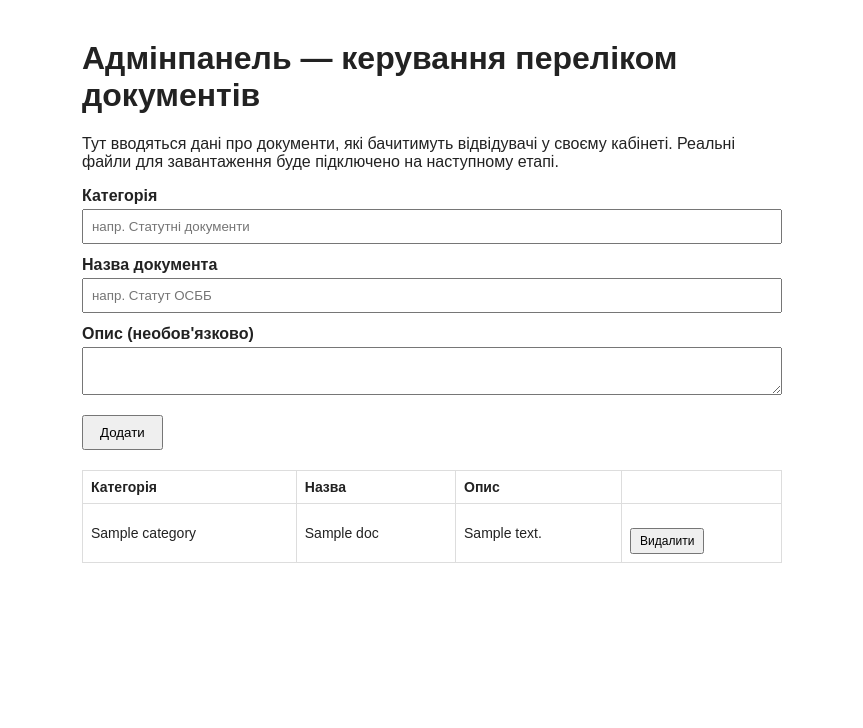
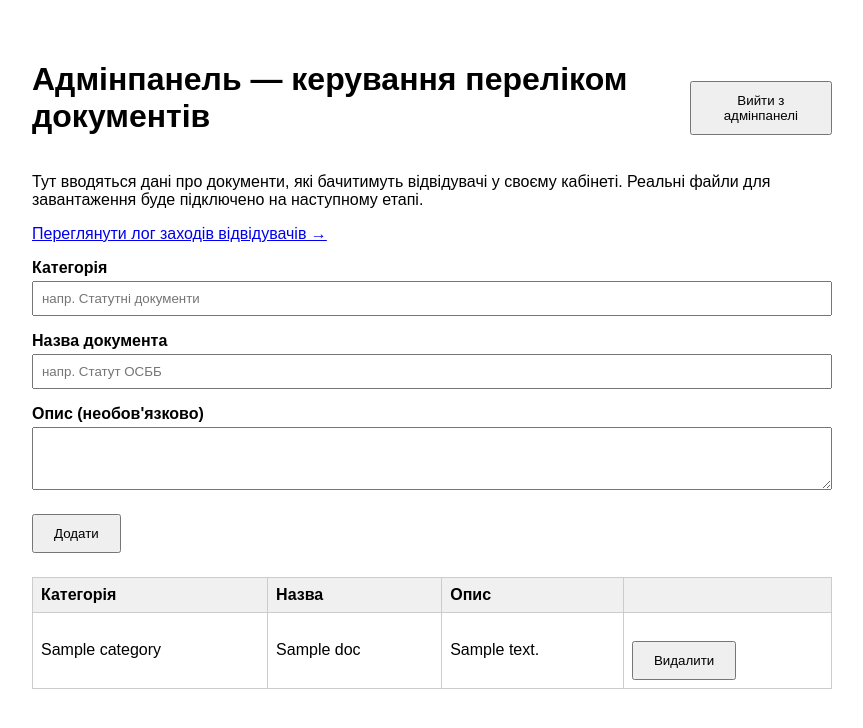
Before and after one commit to Silverlawyer/osbb-signature-validator, a Flask app: template templates/admin.html in a window 1280 px wide. Shown: the top 728 px of the page, without its empty margins (208-1071 px from the left). Run offline with Flask 3, Linux system fonts and the light colour scheme; the template is opened without the code that fills it: most values are stand-ins (such as "Sample title", 1, 10 or a date in 2020).

Commit message:
Update admin.html

```diff
--- a/templates/admin.html
+++ b/templates/admin.html
@@ -1,45 +1,59 @@
-<!doctype html>
+<!DOCTYPE html>
 <html lang="uk">
 <head>
-<meta charset="utf-8">
+<meta charset="UTF-8">
 <title>Адмінпанель — документи</title>
 <style>
-  body { font-family: Arial, Helvetica, sans-serif; max-width: 700px; margin: 40px auto; padding: 0 20px; color: #222; }
-  table { width: 100%; border-collapse: collapse; margin-top: 20px; }
-  td, th { border: 1px solid #ddd; padding: 8px; text-align: left; font-size: 14px; }
-  input, textarea { width: 100%; padding: 8px; box-sizing: border-box; margin-top: 4px; }
-  label { display: block; margin-top: 12px; font-weight: bold; }
-  button { margin-top: 16px; padding: 8px 16px; cursor: pointer; }
-  .del-btn { padding: 4px 8px; font-size: 12px; }
+body { font-family: Arial, sans-serif; max-width: 800px; margin: 40px auto; padding: 0 16px; }
+label { display: block; margin-top: 16px; font-weight: bold; }
+input[type=text], textarea { width: 100%; padding: 8px; margin-top: 4px; box-sizing: border-box; }
+button { margin-top: 20px; padding: 10px 20px; cursor: pointer; }
+table { border-collapse: collapse; width: 100%; margin-top: 24px; }
+th, td { border: 1px solid #ccc; padding: 8px; text-align: left; }
+th { background: #f0f0f0; }
+.topbar { display: flex; justify-content: space-between; align-items: center; }
+.topbar form { margin: 0; }
+.links { margin-top: 10px; }
 </style>
 </head>
 <body>
+<div class="topbar">
   <h1>Адмінпанель — керування переліком документів</h1>
+  <form method="post" action="{{ url_for('admin_logout') }}">
+    <button type="submit">Вийти з адмінпанелі</button>
+  </form>
+</div>
 <p>Тут вводяться дані про документи, які бачитимуть відвідувачі у своєму кабінеті. Реальні файли для завантаження буде підключено на наступному етапі.</p>
+<p class="links"><a href="{{ url_for('admin_log') }}">Переглянути лог заходів відвідувачів &rarr;</a></p>
 
 <form method="post">
   <label for="category">Категорія</label>
-  <input type="text" id="category" name="category" required placeholder="напр. Статутні документи">
+  <input type="text" id="category" name="category" placeholder="напр. Статутні документи">
 
   <label for="name">Назва документа</label>
-  <input type="text" id="name" name="name" required placeholder="напр. Статут ОСББ">
+  <input type="text" id="name" name="name" placeholder="напр. Статут ОСББ">
 
   <label for="description">Опис (необов'язково)</label>
-  <textarea id="description" name="description" rows="2"></textarea>
+  <textarea id="description" name="description" rows="3"></textarea>
 
   <button type="submit">Додати</button>
 </form>
 
 <table>
-<tr><th>Категорія</th><th>Назва</th><th>Опис</th><th></th></tr>
+<tr>
+<th>Категорія</th>
+<th>Назва</th>
+<th>Опис</th>
+<th></th>
+</tr>
 {% for d in docs %}
 <tr>
 <td>{{ d.category }}</td>
 <td>{{ d.name }}</td>
 <td>{{ d.description }}</td>
 <td>
-    <form method="post" action="{{ url_for('admin_delete', doc_id=d.id) }}" style="margin:0;">
-      <button type="submit" class="del-btn">Видалити</button>
+<form method="post" action="{{ url_for('admin_delete', doc_id=d.id) }}">
+<button type="submit">Видалити</button>
 </form>
 </td>
 </tr>
```
Lines whose indentation alone changed are shown as unchanged.
